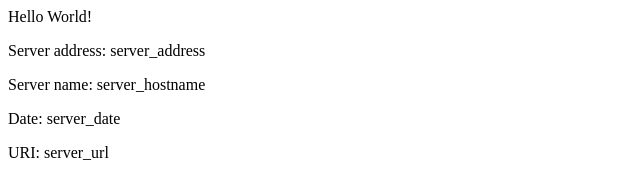
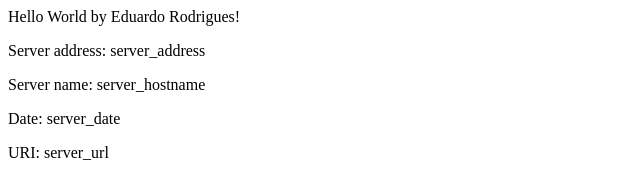
Before and after one commit to eduardo-rodrigues-br/eks-example, a plain HTML site: page src/index.html in a window 1280 px wide. Shown: the whole page, without its empty margins (0-640 px from the left). Drawn offline with Linux system fonts and the light colour scheme.

Commit message:
chore(index): changing hello world message

```diff
--- a/src/index.html
+++ b/src/index.html
@@ -2,7 +2,7 @@
 <title>Hello World</title>
 </head>
 <div class="info">
-<h>Hello World!</h>
+<h>Hello World by Eduardo Rodrigues!</h>
 <p><span>Server&nbsp;address:</span> <span>server_address</span></p>
 <p><span>Server&nbsp;name:</span> <span>server_hostname</span></p>
 <p class="smaller"><span>Date:</span> <span>server_date</span></p>
```
